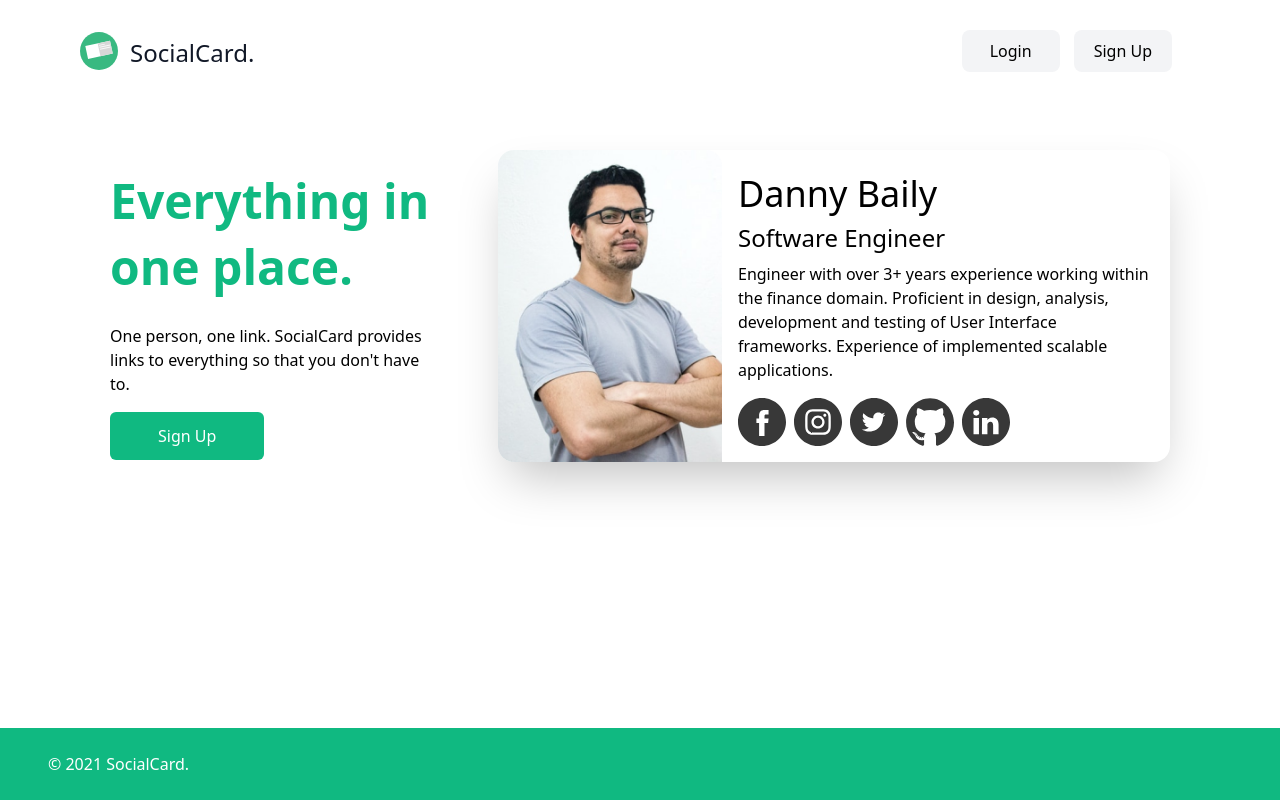
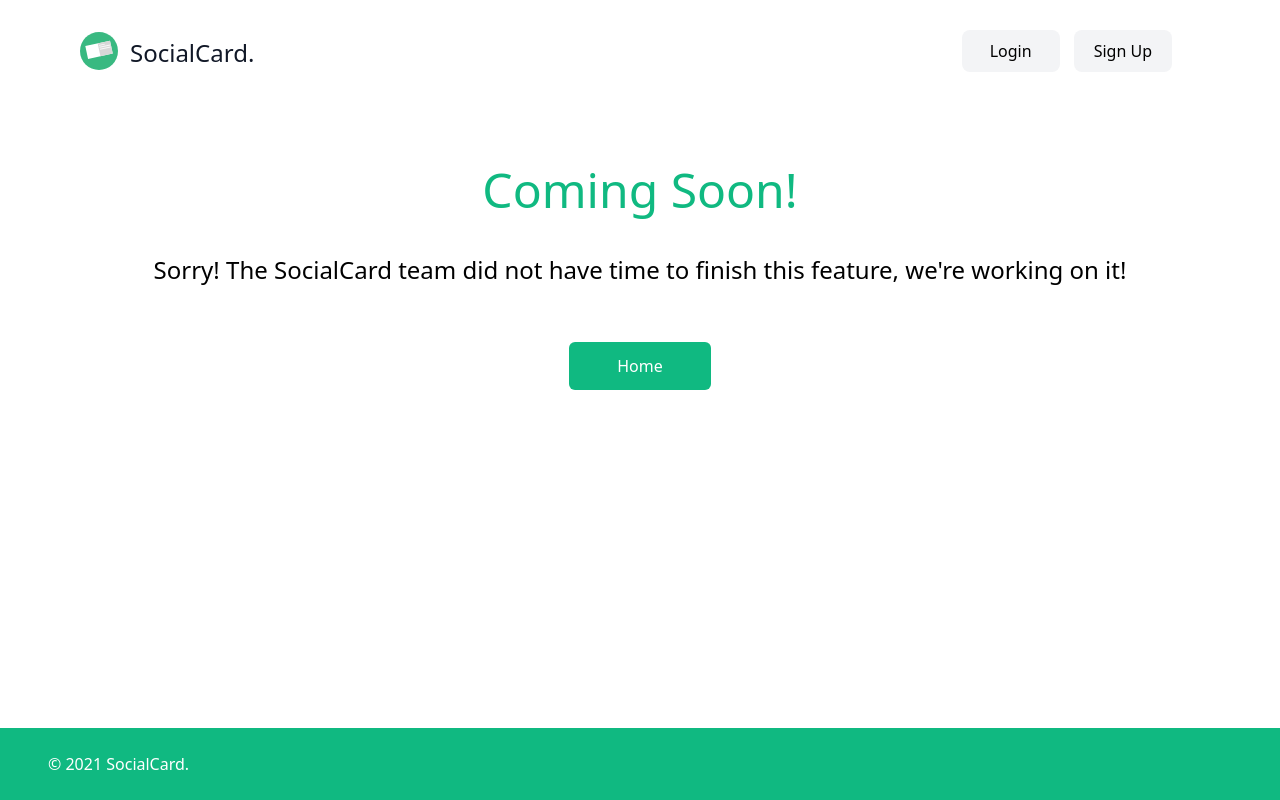
Before and after one commit to tracysuzanne321/Social-Card, a React (Create React App) app: page /password in a window 1280 px wide. Built offline with nearby package versions, Linux system fonts and the light colour scheme; no server answers.

Commit message:
Created password page

```diff
--- a/src/App.js
+++ b/src/App.js
@@ -11,6 +11,7 @@ import UserProfile from './pages/userprofile';
 import Navbar from './components/nav';
 import Footer from './components/footer';
 import Account from './pages/account';
+import Password from './pages/password';
 
 function App() {
 	const [user, setUser] = useState({
@@ -62,6 +63,9 @@ function App() {
 						<Route path="/account">
 							<Account />
 						</Route>
+						<Route path="/password">
+							<Password />
+						</Route>
 						<Route path="/">
 							<Home />
 						</Route>
--- a/src/components/loginform.js
+++ b/src/components/loginform.js
@@ -54,7 +54,7 @@ export const LogInForm = () => {
 				</a>
 			</div>
 			<div className="font-light text-center text-gray-400">
-				<a className="underline" href="./useradmin">
+				<a className="underline" href="./password">
 					Forgotten Password
 				</a>
 			</div>
--- /dev/null
+++ b/src/pages/password.js
@@ -0,0 +1,20 @@
+import { Link } from 'react-router-dom';
+
+const Password = () => {
+	return (
+		<div className="flex flex-col justify-center items-center mt-16">
+			<div className="text-5xl text-green-500 mb-10">Coming Soon!</div>
+			<div className="text-2xl mb-10">
+				Sorry! The SocialCard team did not have time to finish this feature,
+				we're working on it!
+			</div>
+			<Link
+				to="/home"
+				className="block bg-green-500 hover:bg-green-600 max-w-max mt-7 px-12 py-3 rounded-md text-white md:mt-4">
+				Home
+			</Link>
+		</div>
+	);
+};
+
+export default Password;
```
